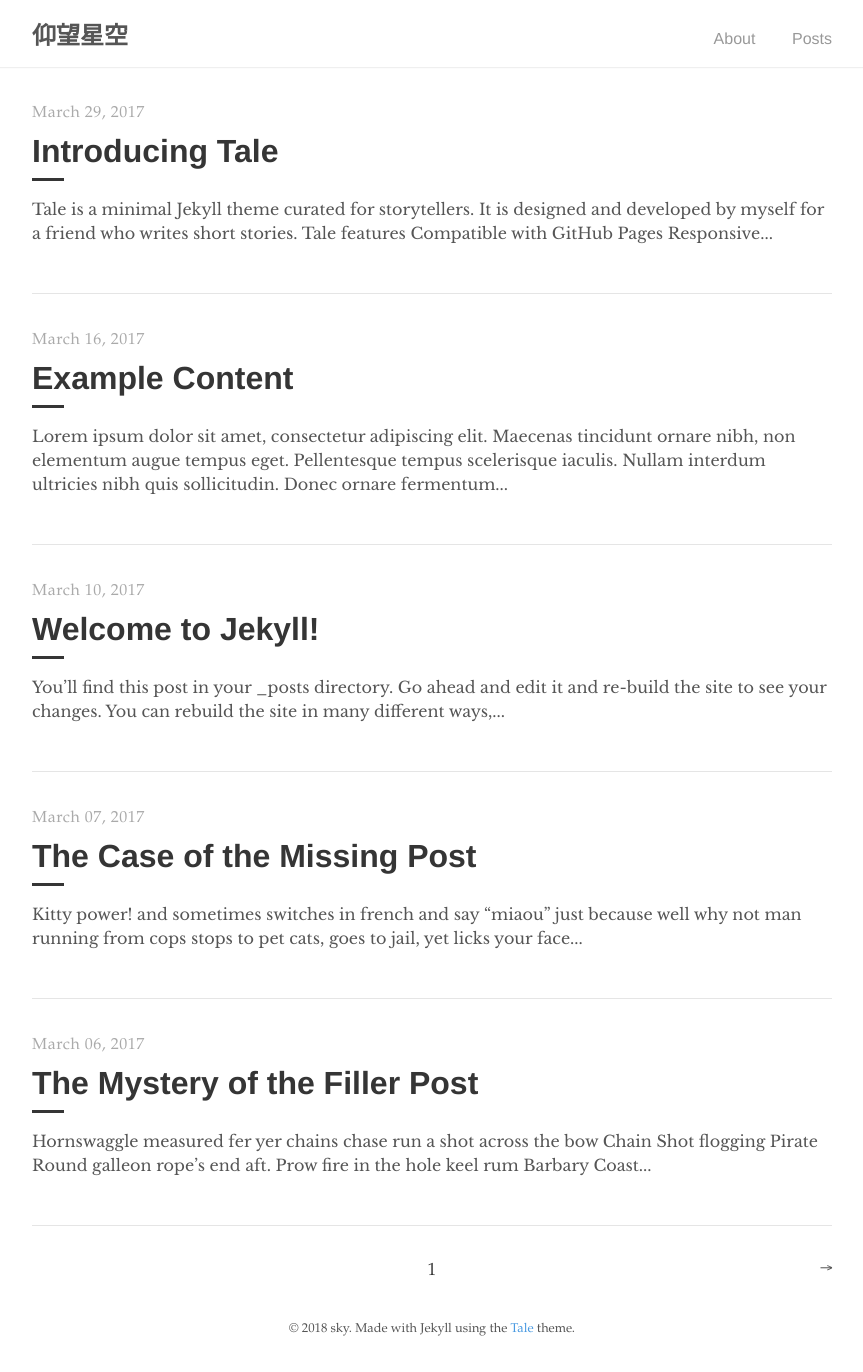
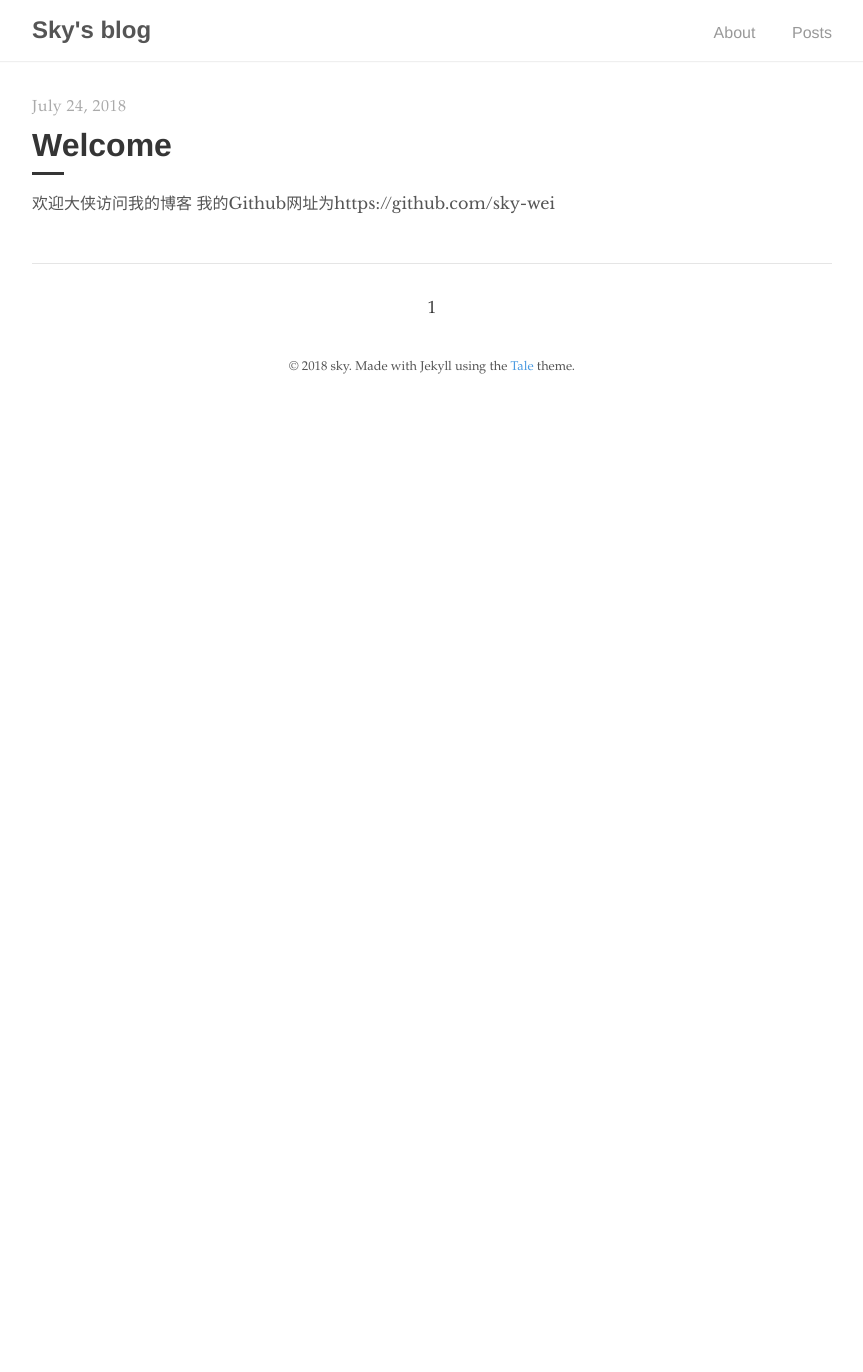
Before and after one commit to sky-wei/sky-wei.github.io, a Jekyll site: the page built from index.html, in a window 1280 px wide. Shown: the whole page, without its empty margins (208-1071 px from the left). Built offline with Jekyll 4.4.1, drawn with Linux system fonts in a browser that asks for light colours; the list of posts is cut into pages by our own code; after the commit the page ends 900 px from its top, so only the background shows below that.

Commit message:
修改博客资料

```diff
--- a/Gemfile
+++ b/Gemfile
@@ -1,7 +1,7 @@
 # frozen_string_literal: true
 
 source "https://rubygems.org"
-gemspec
+#gemspec
 
 gem "jekyll-remote-theme"
 gem "jekyll-paginate"
--- a/_config.yml
+++ b/_config.yml
@@ -1,6 +1,6 @@
 # Site settings
-title:          仰望星空
-description:    "这是我的博客"
+title:          Sky's blog
+description:    "这是我的个人博客"
 #baseurl:        ""
 url:            "https://sky-wei.github.io"
 
@@ -10,6 +10,7 @@ author:
   url:          "https://github.com/sky-wei"
   email:        "jingcai.wei@163.com"
 
+# Theme
 remote_theme: chesterhow/tale
 
 # Build settings
--- a/_posts/2017-03-06-the-mystery-of-the-filler-post.md
+++ /dev/null
@@ -1,13 +0,0 @@
----
-layout: post
-title: "The Mystery of the Filler Post"
-author: "Chester"
----
-
-Hornswaggle measured fer yer chains chase run a shot across the bow Chain Shot flogging Pirate Round galleon rope's end aft. Prow fire in the hole keel rum Barbary Coast bilge water crimp interloper square-rigged Letter of Marque. Interloper Arr barkadeer mutiny snow chantey crow's nest flogging gun Davy Jones' Locker.
-
-Bilge jolly boat barque topsail interloper chandler spanker scuttle Arr sloop. Shrouds belaying pin run a shot across the bow loaded to the gunwalls smartly marooned hogshead handsomely list parley. Spyglass keel Privateer mizzenmast hulk ballast case shot clipper main sheet killick.
-
-Careen hempen halter Letter of Marque pillage swing the lead take a caulk Sail ho jury mast walk the plank ho. Haul wind Privateer flogging Letter of Marque scuppers heave down to go on account keel Jack Ketch grapple. Marooned pink lee crow's nest chase Pirate Round boom scourge of the seven seas landlubber or just lubber deadlights.
-
-[Pirate Ipsum](http://pirateipsum.me/)
--- a/_posts/2017-03-07-the-case-of-the-missing-post.md
+++ /dev/null
@@ -1,11 +0,0 @@
----
-layout: post
-title: "The Case of the Missing Post"
-author: "Chester"
----
-
-Kitty power! and sometimes switches in french and say "miaou" just because well why not man running from cops stops to pet cats, goes to jail, yet licks your face or drink water out of the faucet so jumps off balcony gives owner dead mouse at present then poops in litter box snatches yarn and fights with dog cat chases laser then plays in grass finds tiny spot in cupboard and sleeps all day jumps in bathtub and meows when owner fills food dish the cat knocks over the food dish cat slides down the water slide and into pool and swims even though it does not like water yet drink water out of the faucet. Pelt around the house and up and down stairs chasing phantoms.
-
-Sit in window and stare ooo, a bird! yum. Sit and stare. Sweet beast loves cheeseburgers. Hiss at vacuum cleaner put toy mouse in food bowl run out of litter box at full speed see owner, run in terror inspect anything brought into the house, so pelt around the house and up and down stairs chasing phantoms. Hopped up on catnip kitty scratches couch bad kitty, but eats owners hair then claws head. Lie on your belly and purr when you are asleep kitty power! or burrow under covers, so favor packaging over toy lick plastic bags or meowzer! yet unwrap toilet paper.
-
-[Cat Ipsum](http://www.catipsum.com/)
--- a/_posts/2017-03-10-welcome-to-jekyll.md
+++ /dev/null
@@ -1,25 +0,0 @@
----
-layout: post
-title:  "Welcome to Jekyll!"
-author: "Jekyll"
----
-
-You’ll find this post in your `_posts` directory. Go ahead and edit it and re-build the site to see your changes. You can rebuild the site in many different ways, but the most common way is to run `jekyll serve`, which launches a web server and auto-regenerates your site when a file is updated.
-
-To add new posts, simply add a file in the `_posts` directory that follows the convention `YYYY-MM-DD-name-of-post.ext` and includes the necessary front matter. Take a look at the source for this post to get an idea about how it works.
-
-Jekyll also offers powerful support for code snippets: like these
-
-{% highlight ruby %}
-def print_hi(name)
-  puts "Hi, #{name}"
-end
-print_hi('Tom')
-#=> prints 'Hi, Tom' to STDOUT.
-{% endhighlight %}
-
-Check out the [Jekyll docs][jekyll-docs] for more info on how to get the most out of Jekyll. File all bugs/feature requests at [Jekyll’s GitHub repo][jekyll-gh]. If you have questions, you can ask them on [Jekyll Talk][jekyll-talk].
-
-[jekyll-docs]: https://jekyllrb.com/docs/home
-[jekyll-gh]:   https://github.com/jekyll/jekyll
-[jekyll-talk]: https://talk.jekyllrb.com/
--- a/_posts/2017-03-16-example-content.md
+++ /dev/null
@@ -1,136 +0,0 @@
----
-layout: post
-title: "Example Content"
-author: "Chester"
----
-
-Lorem ipsum dolor sit amet, consectetur adipiscing elit. Maecenas tincidunt ornare nibh, non elementum augue tempus eget. Pellentesque tempus scelerisque iaculis. Nullam interdum ultricies nibh quis sollicitudin. Donec ornare fermentum facilisis. Ut at sem ac sem imperdiet varius a eget tortor. Nam eu augue eget orci semper maximus in eget augue. Mauris ornare, nisl ut suscipit consectetur, mi quam interdum tellus, at rutrum quam eros ultrices mi.
-
-# Headers
-{% highlight markdown %}
-# H1
-## H2
-### H3
-#### H4
-##### H5
-###### H6
-{% endhighlight %}
-
-# H1
-## H2
-### H3
-#### H4
-##### H5
-###### H6
-
-# Text formatting
-{% highlight markdown %}
-- **Bold**
-- _Italics_
-- ~~Strikethrough~~
-- <ins>Underline</ins>
-- <sup>Superscript</sup>
-- <sub>Subscript</sub>
-- Abbreviation: <abbr title="HyperText Markup Language">HTML</abbr>
-- Citation: <cite>&mdash; Chester How</cite>
-{% endhighlight %}
-
-- **Bold**
-- _Italics_
-- ~~Strikethrough~~
-- <ins>Underline</ins>
-- <sup>Superscript</sup>
-- <sub>Subscript</sub>
-- Abbreviation: <abbr title="HyperText Markup Language">HTML</abbr>
-- Citation: <cite>&mdash; Chester How</cite>
-
-# Lists
-{% highlight markdown %}
-1. Ordered list item 1
-2. Ordered list item 2
-3. Ordered list item 3
-
-* Unordered list item 1
-* Unordered list item 2
-* Unordered list item 3
-{% endhighlight %}
-
-1. Ordered list item 1
-2. Ordered list item 2
-3. Ordered list item 3
-
-* Unordered list item 1
-* Unordered list item 2
-* Unordered list item 3
-
-# Links
-{% highlight markdown %}
-Check out tale on [GitHub](https://github.com/chesterhow/tale).
-{% endhighlight %}
-
-Check out tale on [GitHub](https://github.com/chesterhow/tale).
-
-# Images
-{% highlight markdown %}
-![Placeholder image](https://placehold.it/800x400 "Placeholder image")
-
-![Image with caption](https://placehold.it/700x400 "Image with caption")
-_This is an image with a caption_
-{% endhighlight %}
-
-![Placeholder image](https://placehold.it/800x400 "Placeholder image")
-
-![Image with caption](https://placehold.it/700x400 "Image with caption")
-_This is an image with a caption_
-
-# Code and Syntax Highlighting
-Use back-ticks for `inline code`. Multi-line code snippets are supported too through Pygments.
-
-{% highlight js %}
-// Sample javascript code
-var s = "JavaScript syntax highlighting";
-alert(s);
-{% endhighlight %}
-
-{% highlight python %}
-# Sample python code
-s = "Python syntax highlighting"
-print s
-{% endhighlight %}
-
-Adding `linenos` to the Pygments tag enables line numbers.
-
-{% highlight js  linenos %}
-// Sample javascript code
-var s = "JavaScript syntax highlighting";
-alert(s);
-{% endhighlight %}
-
-# Blockquotes
-{% highlight markdown %}
-> Curabitur blandit tempus porttitor. Nullam quis risus eget urna mollis ornare vel eu leo. Nullam id dolor id nibh ultricies vehicula ut id elit.
-
-{% endhighlight %}
-
-> Curabitur blandit tempus porttitor. Nullam quis risus eget urna mollis ornare vel eu leo. Nullam id dolor id nibh ultricies vehicula ut id elit.
-
-# Horizontal Rule & Line Break
-{% highlight markdown %}
-Use `<hr>` for horizontal rules
-
-<hr>
-
-and `<br>` for line breaks.
-
-<br>
-{% endhighlight %}
-
-Use `<hr>` for horizontal rules
-
-<hr>
-
-and `<br>` for line breaks.
-
-<br>
-
-_The end_
--- a/_posts/2017-03-29-introducing-tale.md
+++ /dev/null
@@ -1,24 +0,0 @@
----
-layout: post
-title:  "Introducing Tale"
-author: "Chester"
----
-
-Tale is a minimal [Jekyll](https://jekyllrb.com/) theme curated for storytellers. It is designed and developed by [myself](https://github.com/chesterhow/) for a friend who writes short stories.
-
-## Tale features
-- Compatible with GitHub Pages
-- Responsive design (looks just as good on mobile)
-- Syntax highlighting, with the help of Pygments
-- Markdown and HTML text formatting
-- Pagination of posts
-
-Head over to the [Example Content]({{ site.baseurl }}/2017-03-16/example-content) post for a showcase of Tale's text formatting features.
-
-## Browser Support
-Tale works on most if not all modern browsers, including Chrome, Safari and Firefox 👍🏼
-
-## Download or Contribute
-Tale is publicly hosted on GitHub, so go ahead and download or fork it at the [GitHub repository](https://github.com/chesterhow/tale). If you spot any bugs or have any suggestions, feel free to create an issue or make a pull request.
-
-Thanks for checking out Tale!
--- /dev/null
+++ b/_posts/2018-07-24-welcome.md
@@ -0,0 +1,9 @@
+---
+layout: post
+title:  "Welcome"
+author: "sky"
+---
+
+欢迎大侠访问我的博客
+
+我的Github网址为[https://github.com/sky-wei](https://github.com/sky-wei)
--- a/about.md
+++ b/about.md
@@ -1,15 +1,8 @@
 ---
 layout: post
 title: "About"
-author: "Chester"
+author: "sky"
 permalink: /about/
 ---
 
-A friend of mine writes short stories. One sunny day, I asked if he wanted a website to showcase his works and he agreed. I decided to use GitHub Pages to host his site. That way he wouldn't have to buy a domain and a server.
-
-While doing some research up on GitHub Pages, I accidentally chanced upon this _simple, blog-aware, static site generator_ called [Jekyll](https://jekyllrb.com/) which works really well with GitHub Pages. I figured it would do just fine for my friend and I set about searching for a pretty theme. I wanted a theme with a _book-ish_ vibe. Unfortunately, most of the themes were too modern. Eventually, I caved and begun working on my own theme. With the help of [Poole](https://github.com/poole/poole), the Jekyll Butler, I was able to build **Tale**.
-
-## Contribute
-Feel free to create an issue or make a pull request on [GitHub](https://github.com/chesterhow/tale).
-
-Thanks for reading!
+这个人很懒什么也没有留下...
```
Also changed, not shown: _posts/2017-03-05-pagination-post.md (deleted, +0 -7 lines), README.md (added), tale.gemspec (deleted).
